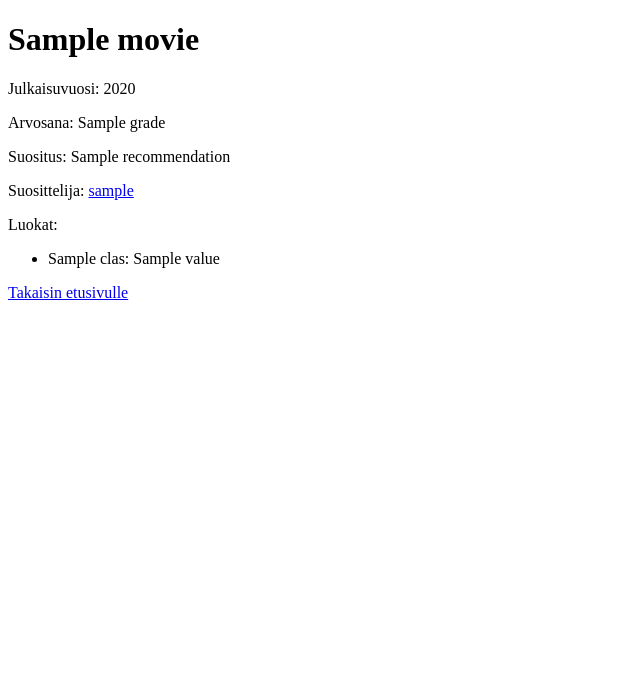
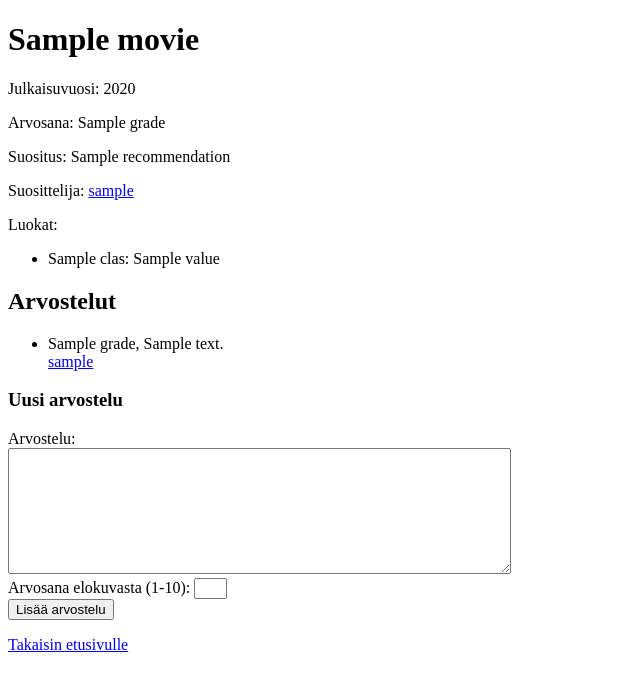
Before and after one commit to kiiamantyla/elokuvasuositukset, a Flask app: template templates/show_movie.html in a window 1280 px wide. Shown: the top 691 px of the page, without its empty margins (0-640 px from the left). Run offline with Flask 3, Linux system fonts and the light colour scheme; the template is opened without the code that fills it: most values are stand-ins (such as "Sample title", 1, 10 or a date in 2020).

Commit message:
Add review feature

```diff
--- a/app.py
+++ b/app.py
@@ -27,6 +27,28 @@ def index():
     return render_template("index.html", movies=all_movies)
 
 
+@app.route("/create_review", methods=["POST"])
+def create_review():
+    require_login()
+
+    grade = request.form["grade"]
+    if not re.search("^[1-9]$|^10$", grade):
+        abort(403)
+    review = request.form["review"]
+    if not review or len(review) > 1000:
+        abort(403)
+
+    movie_id = request.form["movie_id"]
+    movie = movies.get_movie(movie_id)
+    if not movie:
+        abort(403)
+
+    user_id = session["user_id"]
+
+    movies.add_review(movie_id, user_id, grade, review)
+    return redirect("/movie/" + str(movie_id))
+
+
 @app.route("/user/<int:user_id>")
 def show_user(user_id):
     user = users.get_user(user_id)
@@ -53,7 +75,8 @@ def show_movie(movie_id):
     if not movie:
         abort(404)
     classes = movies.get_classes(movie_id)
-    return render_template("show_movie.html",movie=movie, classes=classes)
+    reviews = movies.get_reviews(movie_id)
+    return render_template("show_movie.html",movie=movie, classes=classes, reviews=reviews)
 
 
 @app.route("/new_movie")
--- a/schema.sql
+++ b/schema.sql
@@ -13,6 +13,14 @@ CREATE TABLE movies (
     user_id INTEGER REFERENCES users
 );
 
+CREATE TABLE reviews (
+    id INTEGER PRIMARY KEY,
+    movie_id INTEGER REFERENCES movies,
+    user_id INTEGER REFERENCES users,
+    review TEXT,
+    grade INTEGER
+);
+
 CREATE TABLE classes (
     id INTEGER PRIMARY KEY,
     title TEXT,
--- a/templates/edit_movie.html
+++ b/templates/edit_movie.html
@@ -18,7 +18,7 @@
     </p>
     <p>
       Arvosana elokuvasta (1-10): <br />
-      <input type="text" name="grade" size="5" value="{{ movie.grade }}" pattern="[1-9]|10" required />
+      <input type="text" name="grade" size="1" value="{{ movie.grade }}" pattern="[1-9]|10" required />
     </p>
     <p>
       Suositusteksti: <br />
--- a/templates/new_movie.html
+++ b/templates/new_movie.html
@@ -18,7 +18,7 @@
     </p>
     <p>
       Arvosana elokuvasta (1-10): <br />
-      <input type="text" name="grade" size="5" pattern="[1-9]|10" required />
+      <input type="text" name="grade" size="1" pattern="[1-9]|10" required />
     </p>
     <p>
       Suositusteksti: <br />
--- a/templates/show_movie.html
+++ b/templates/show_movie.html
@@ -37,6 +37,22 @@
     </ul>
   </p>
   {% endif %}
+  <h2>Arvostelut</h2>
+  <ul>
+    {% for review in reviews %}
+    <li>{{ review.grade }}, {{ review.review }}<br />
+    <a href="/user/{{ review.user_id }}">{{ review.username }}</a></li>
+    {% endfor %}
+  </ul>
+  <h3>Uusi arvostelu</h3>
+  <form action="/create_review" method="post">
+    Arvostelu: <br />
+      <textarea name="review" rows="8" cols="60" maxlength="1000" required></textarea><br />
+    Arvosana elokuvasta (1-10):
+    <input type="text" name="grade" size="1" pattern="[1-9]|10" required /><br />
+    <input type="hidden" name="movie_id" value="{{ movie.id }}" />
+    <input type="submit" value="Lisää arvostelu">
+  </form>
   <p>
     <a href="/">Takaisin etusivulle</a>
   </p>
--- a/templates/show_user.html
+++ b/templates/show_user.html
@@ -19,7 +19,7 @@
     <h2>Elokuvasuositukset</h2>
     <ul>
       {% for item in items %}
-        <li><a href="/item/{{ item.id }}">{{ item.title }}</a></li>
+        <li><a href="/movie/{{ item.id }}">{{ item.title }}</a></li>
       {% endfor %}
     </ul>
   {% else %}
```
Also changed, not shown: movies.py (+17 -0 lines).
